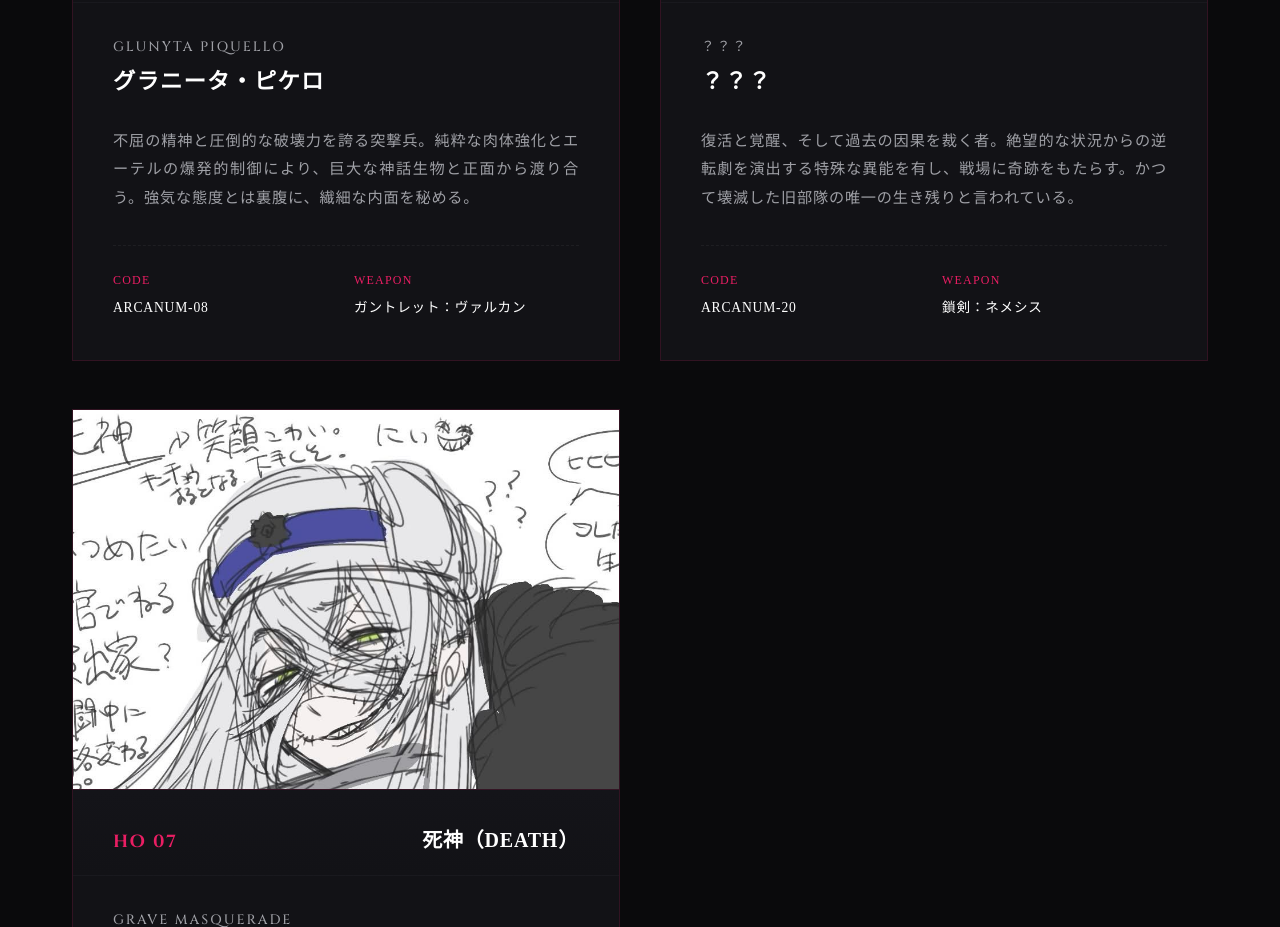
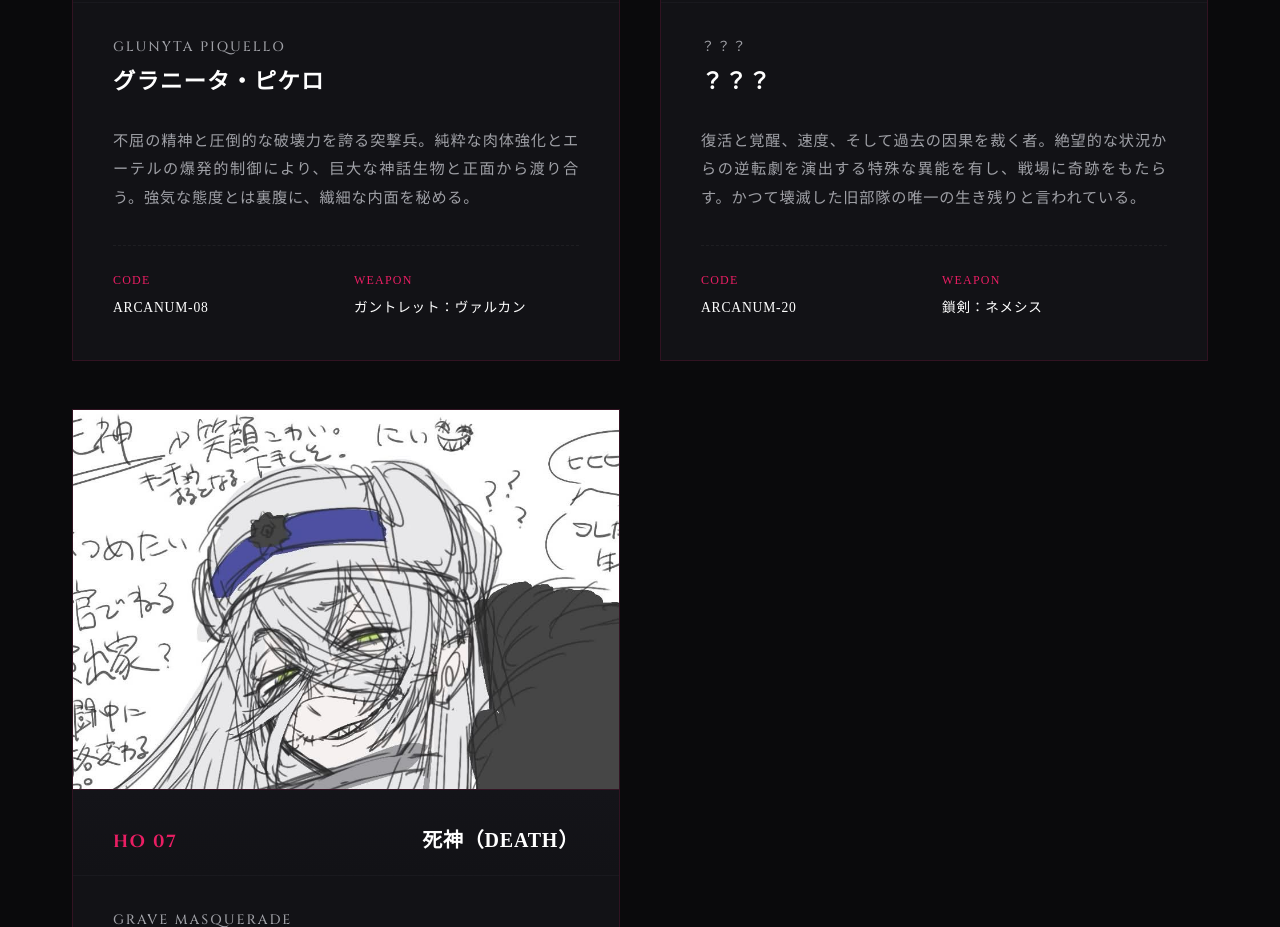
Before and after one commit to nakko0607-beep/godarca.2027.2, a plain HTML site: page index.html in a window 1280 px wide. Shown: the part 5840-6767 px from the top of the page. Drawn offline with nearby package versions, Linux system fonts and the light colour scheme.

Commit message:
Update index.html

```diff
--- a/index.html
+++ b/index.html
@@ -648,7 +648,7 @@
                             <span class="chara-name-jp">？？？</span>
                         </div>
                         <p class="chara-desc">
-                            復活と覚醒、そして過去の因果を裁く者。絶望的な状況からの逆転劇を演出する特殊な異能を有し、戦場に奇跡をもたらす。かつて壊滅した旧部隊の唯一の生き残りと言われている。
+                            復活と覚醒、速度、そして過去の因果を裁く者。絶望的な状況からの逆転劇を演出する特殊な異能を有し、戦場に奇跡をもたらす。かつて壊滅した旧部隊の唯一の生き残りと言われている。
                         </p>
                         <div class="chara-meta">
                             <div class="meta-item"><span class="meta-label">CODE</span><span class="meta-value">ARCANUM-20</span></div>
```
